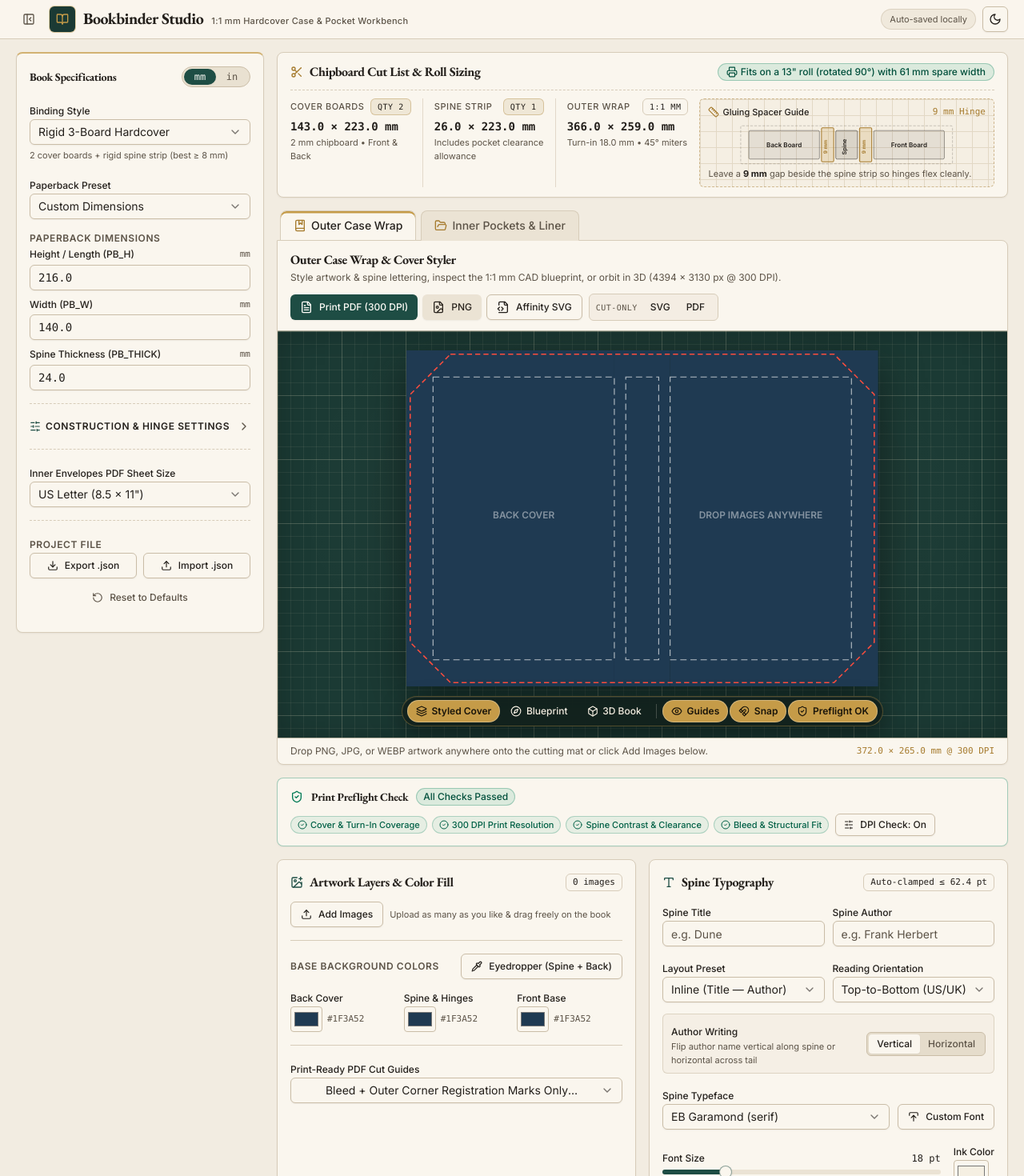
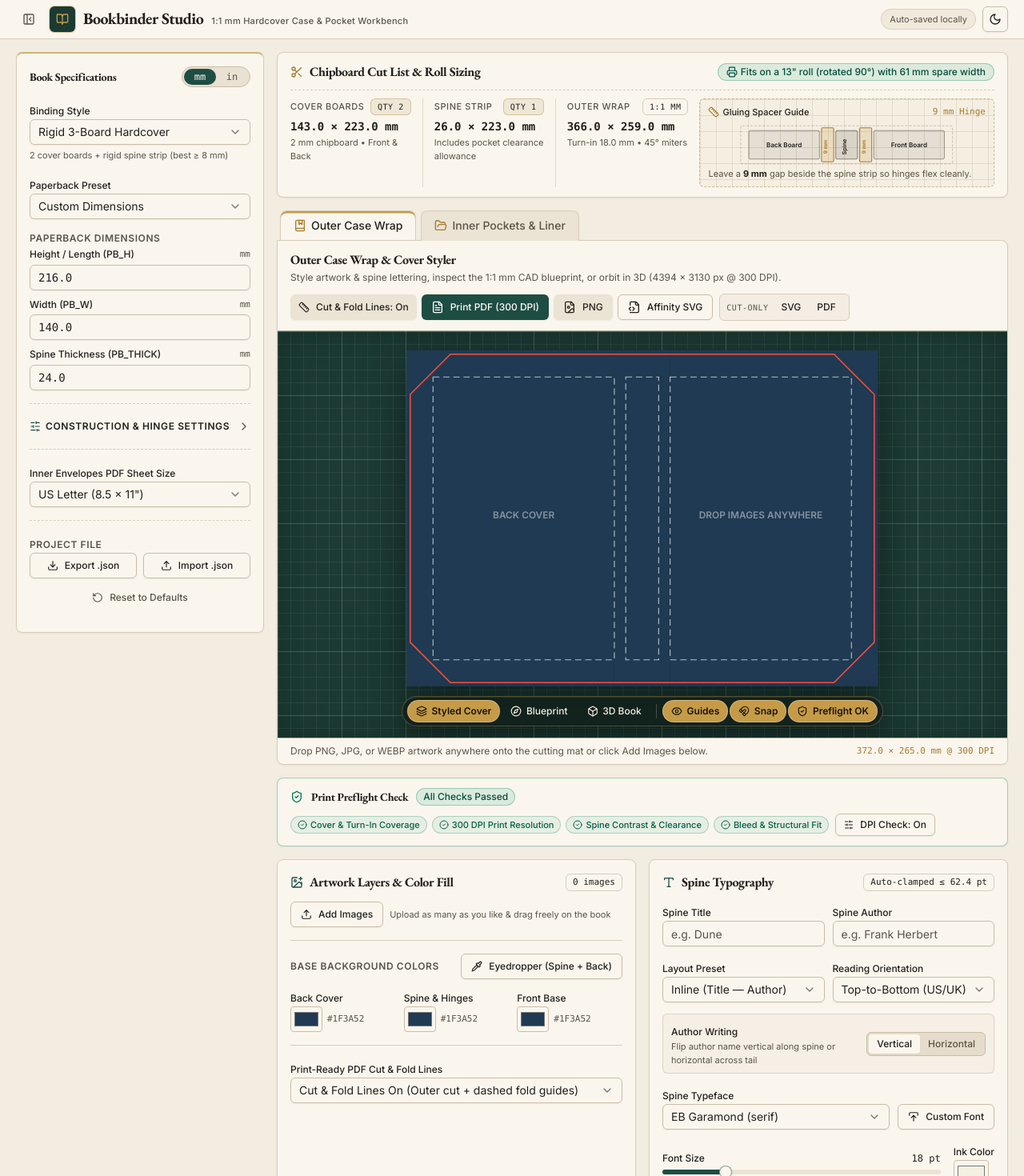
Before and after one commit to anujgtm1/Bookbinder, a React (Vite) app: page / in a window 1280 px wide. Shown: the top 1470 px of the page at 80% size. Built offline with nearby package versions, Linux system fonts and the light colour scheme.

Commit message:
feat(export): print cut & dashed fold lines on styled PDFs by default with toggle

```diff
--- a/src/core/pdfExport.ts
+++ b/src/core/pdfExport.ts
@@ -594,6 +594,8 @@ export interface InnerPdfRenderOptions {
   readonly hideFaceTextOnStyled?: boolean;
   /** Include the 50×50 mm calibration square & visual legend block. Defaults to false. */
   readonly includeLegend?: boolean;
+  /** Include red cut lines, dashed blue fold/score lines & glue-flap hatches. Defaults to true. */
+  readonly includeGuides?: boolean;
 }
 
 export async function generateInnerTemplatesPdf(
@@ -629,6 +631,7 @@ export async function generateInnerTemplatesPdf(
   }
 
   const showLabels = !options?.hideFaceTextOnStyled;
+  const showGuides = options?.includeGuides ?? true;
 
   for (const placement of plan.placements) {
     const page = pages[placement.pageIndex];
@@ -645,6 +648,10 @@ export async function generateInnerTemplatesPdf(
           height: UnitConverter.mmToPoints(placement.heightMm),
         });
       }
+    }
+
+    if (!showGuides && placement.kind !== 'calibration-legend') {
+      continue;
     }
 
     switch (placement.kind) {
--- a/src/studio/ArtworkControlsCard.tsx
+++ b/src/studio/ArtworkControlsCard.tsx
@@ -428,9 +428,9 @@ export function ArtworkControlsCard({
 
         <Separator />
 
-        {/* Print Cut-Line Export Toggle */}
+        {/* Print Cut & Fold Guides Export Toggle */}
         <div className="space-y-1.5">
-          <Label htmlFor="cut-line-export-mode">Print-Ready PDF Cut Guides</Label>
+          <Label htmlFor="cut-line-export-mode">Print-Ready PDF Cut &amp; Fold Lines</Label>
           <Select
             value={studio.cutLineMode}
             onValueChange={(val) => onUpdateStudio({ cutLineMode: val as CutLineExportMode })}
@@ -439,11 +439,11 @@ export function ArtworkControlsCard({
               <SelectValue />
             </SelectTrigger>
             <SelectContent>
+              <SelectItem value="full-cut-miter">
+                Cut &amp; Fold Lines On (Outer cut + dashed fold guides)
+              </SelectItem>
               <SelectItem value="bleed-registration">
-                Bleed + Outer Corner Registration Marks Only (Recommended)
-              </SelectItem>
-              <SelectItem value="full-cut-miter">
-                Full Cut &amp; 45° Miter Hairline Guides
+                Crop Marks Only (No lines drawn over artwork)
               </SelectItem>
             </SelectContent>
           </Select>
--- a/src/studio/CoverStyler.tsx
+++ b/src/studio/CoverStyler.tsx
@@ -565,6 +565,31 @@ export function CoverStyler({
           <div className="flex flex-wrap items-center gap-2">
             {/* Styled 300 DPI Artwork Exports */}
             <div className="flex flex-wrap items-center gap-1.5">
+              <Button
+                variant={studio.cutLineMode === 'full-cut-miter' ? 'secondary' : 'outline'}
+                size="sm"
+                className={`h-8 px-2.5 text-xs ${
+                  studio.cutLineMode === 'full-cut-miter'
+                    ? 'border-brass/60 text-foreground'
+                    : 'border-dashed text-muted-foreground'
+                }`}
+                aria-pressed={studio.cutLineMode === 'full-cut-miter'}
+                data-testid="outer-pdf-guides-toggle"
+                title="Include solid cut lines and dashed fold lines on the exported Print PDF (on by default)"
+                onClick={() =>
+                  updateStudio({
+                    cutLineMode:
+                      studio.cutLineMode === 'full-cut-miter'
+                        ? 'bleed-registration'
+                        : 'full-cut-miter',
+                  })
+                }
+              >
+                <Ruler className="h-3.5 w-3.5" aria-hidden="true" />
+                {studio.cutLineMode === 'full-cut-miter'
+                  ? 'Cut & Fold Lines: On'
+                  : 'Cut & Fold Lines: Off'}
+              </Button>
               <Button
                 variant="default"
                 size="sm"
--- a/src/studio/InnerPocketsStudio.tsx
+++ b/src/studio/InnerPocketsStudio.tsx
@@ -352,6 +352,7 @@ export function InnerPocketsStudio({
   const [viewMode, setViewMode] = useState<PocketViewMode>('styled');
   const [showGuides, setShowGuides] = useState(true);
   const [showBlueprintDimensions, setShowBlueprintDimensions] = useState(true);
+  const [includePdfGuides, setIncludePdfGuides] = useState(true);
   const [includePdfLegend, setIncludePdfLegend] = useState(false);
   const [snapEnabled, setSnapEnabled] = useState(true);
   const [selectedLayerId, setSelectedLayerId] = useState<string | null>(
@@ -581,7 +582,7 @@ export function InnerPocketsStudio({
         pdfPageSize,
         pocketStyle,
         undefined,
-        { includeLegend: includePdfLegend },
+        { includeLegend: includePdfLegend, includeGuides: includePdfGuides },
       );
       triggerBytesDownload(bytes, 'inner_pockets_styled.pdf', 'application/pdf');
       onStatusMessage(
@@ -643,6 +644,20 @@ export function InnerPocketsStudio({
           </div>
 
           <div className="flex flex-wrap items-center gap-2">
+            <Button
+              variant={includePdfGuides ? 'secondary' : 'outline'}
+              size="sm"
+              className={`h-8 px-2.5 text-xs ${
+                includePdfGuides ? 'border-brass/60 text-foreground' : 'border-dashed text-muted-foreground'
+              }`}
+              aria-pressed={includePdfGuides}
+              data-testid="pocket-pdf-guides-toggle"
+              title="Include red cut lines and dashed blue fold lines on the Styled Pockets PDF (on by default)"
+              onClick={() => setIncludePdfGuides((v) => !v)}
+            >
+              <Ruler className="h-3.5 w-3.5" aria-hidden="true" />
+              {includePdfGuides ? 'Cut & Fold Lines: On' : 'Cut & Fold Lines: Off'}
+            </Button>
             <Button
               variant={includePdfLegend ? 'secondary' : 'outline'}
               size="sm"
--- a/src/studio/pocketRenderEngine.ts
+++ b/src/studio/pocketRenderEngine.ts
@@ -322,9 +322,10 @@ export async function generateStyledInnerTemplatesPdf(
   pageSizeId: PageSizeId,
   pocketStyle: PocketStyleConfig,
   dpi = PRINT_DPI,
-  options?: { readonly includeLegend?: boolean },
+  options?: { readonly includeLegend?: boolean; readonly includeGuides?: boolean },
 ): Promise<{ readonly bytes: Uint8Array; readonly plan: InnerPdfLayoutPlan }> {
   const includeLegend = options?.includeLegend ?? false;
+  const includeGuides = options?.includeGuides ?? true;
   const plan = planInnerTemplateLayout(geometry, pageSizeId, { includeLegend });
   const layout = computeInnerPocketsLayout(geometry);
 
@@ -406,5 +407,6 @@ export async function generateStyledInnerTemplatesPdf(
     pieceArtworkPng,
     hideFaceTextOnStyled: true,
     includeLegend,
+    includeGuides,
   });
 }
--- a/src/studio/renderEngine.ts
+++ b/src/studio/renderEngine.ts
@@ -466,16 +466,63 @@ export async function generatePrintReadyRollPdf(
   );
 
   if (studio.cutLineMode === 'full-cut-miter') {
-    const hairline = rgb(0.95, 0.12, 0.12);
+    const hairlineCut = rgb(0.92, 0.14, 0.14);
+    const hairlineFold = rgb(0.12, 0.42, 0.88);
+    const { outerWrap } = geometry;
+
+    // 3a. Solid hairline outer cut polygon (including 45° corner miters)
     for (let i = 0; i < shiftedCutPoly.length; i++) {
       const a = shiftedCutPoly[i];
       const b = shiftedCutPoly[(i + 1) % shiftedCutPoly.length];
       page.drawLine({
         start: { x: toPdfX(a.x), y: toPdfY(a.y) },
         end: { x: toPdfX(b.x), y: toPdfY(b.y) },
-        color: hairline,
-        thickness: 0.4,
+        color: hairlineCut,
+        thickness: 0.55,
       });
+    }
+
+    // 3b. Subtle dashed fold / score lines for turn-ins, board seams, spine hinges & softcover flaps
+    const drawFoldLine = (x1Mm: number, y1Mm: number, x2Mm: number, y2Mm: number) => {
+      page.drawLine({
+        start: { x: toPdfX(x1Mm), y: toPdfY(y1Mm) },
+        end: { x: toPdfX(x2Mm), y: toPdfY(y2Mm) },
+        color: hairlineFold,
+        thickness: 0.45,
+        dashArray: [4, 2.5],
+        opacity: 0.78,
+      });
+    };
+
+    const w = outerWrap.widthMm;
+    const h = outerWrap.heightMm;
+
+    // Horizontal top & bottom turn-in fold lines (hardcover styles)
+    if (outerWrap.turnInMm > 0.2) {
+      const topFoldY = bleed + outerWrap.turnInMm;
+      const botFoldY = bleed + h - outerWrap.turnInMm;
+      drawFoldLine(bleed, topFoldY, bleed + w, topFoldY);
+      drawFoldLine(bleed, botFoldY, bleed + w, botFoldY);
+    }
+
+    // Deduplicated vertical fold / score X positions (fore-edge turn-ins/flaps, board edges & spine hinges)
+    const rawVerticalXs = [
+      outerWrap.backBoardRect.x,
+      outerWrap.backBoardRect.x + outerWrap.backBoardRect.width,
+      outerWrap.spineRect.x,
+      outerWrap.spineRect.x + outerWrap.spineRect.width,
+      outerWrap.frontBoardRect.x,
+      outerWrap.frontBoardRect.x + outerWrap.frontBoardRect.width,
+    ];
+    const uniqueVerticalXs: number[] = [];
+    for (const x of rawVerticalXs) {
+      if (x <= 0.2 || x >= w - 0.2) continue;
+      if (!uniqueVerticalXs.some((prev) => Math.abs(prev - x) < 0.2)) {
+        uniqueVerticalXs.push(x);
+      }
+    }
+    for (const vx of uniqueVerticalXs) {
+      drawFoldLine(bleed + vx, bleed, bleed + vx, bleed + h);
     }
   } else {
     // Bleed + Outer Corner Registration Marks Only (outside the trimmed wrap boundary)
--- a/src/types/studio.ts
+++ b/src/types/studio.ts
@@ -124,7 +124,7 @@ export const DEFAULT_COVER_STUDIO_STATE: Readonly<CoverStudioState> = {
     textColor: '#f5efe2',
     opticalNudgeMm: 0,
   },
-  cutLineMode: 'bleed-registration',
+  cutLineMode: 'full-cut-miter',
   pocketStyle: { ...DEFAULT_POCKET_STYLE },
 };
 
@@ -289,7 +289,7 @@ export const CoverStudioModel = {
           STUDIO_BOUNDS.opticalNudgeMm.max,
         ),
       },
-      cutLineMode: obj.cutLineMode === 'full-cut-miter' ? 'full-cut-miter' : 'bleed-registration',
+      cutLineMode: obj.cutLineMode === 'bleed-registration' ? 'bleed-registration' : 'full-cut-miter',
       pocketStyle: {
         backgroundColor: parseHexColor(
           rawPocket.backgroundColor,
```
Also changed, not shown: 2 other files (tests, documents, lock files or other folders).
